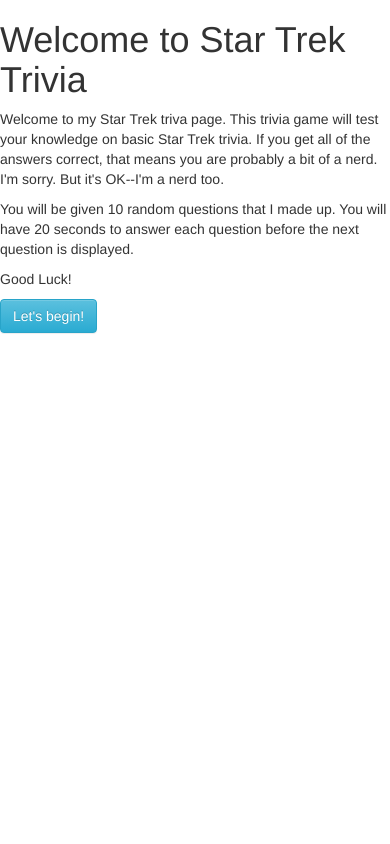
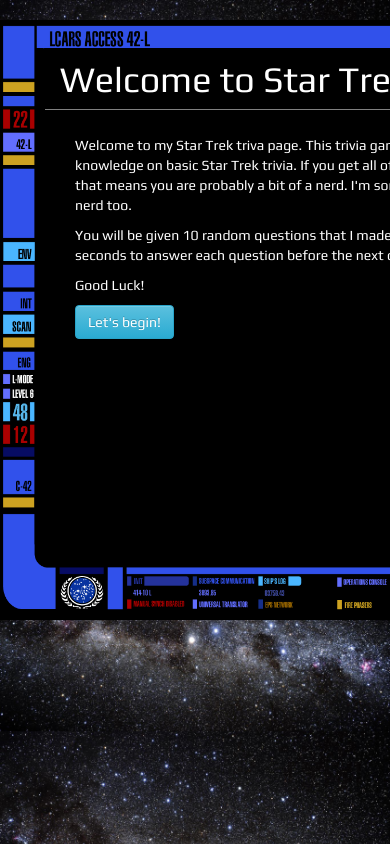
Before and after one commit to jakestenger/TriviaGame, a PHP site: page / in a window 390 px wide; the page is wider, and only the part inside the window is pictured. Run offline with PHP 8.4, Linux system fonts and the light colour scheme; some libraries are stand-ins or nearby versions.

Commit message:
minor js typo fixes and css overhaul

```diff
--- a/assets/css/style.css
+++ b/assets/css/style.css
@@ -1,6 +1,84 @@
+html
+{
+	background-color: black;
+	background: url("../images/space-1.jpg");
+	background-size: 100%;
+}
+
+body
+{
+	margin: 5% auto;
+	width: 960px;
+	height: 600px;
+	background: url("../images/lcars.png");
+	background-size: 100%;
+	background-repeat: no-repeat;
+}
+
+h1, h2, h3, p, button
+{
+	font-family: 'Exo 2', sans-serif;
+	font-family: 'Play', sans-serif;
+	color: white;
+}
+
 .answer
 {
-	border: 1px solid black;
+	border: 1px solid white;
+	background-color: grey;
 	margin-top: 5px;
+	font-size: 12px
+	line-height: 12px;
+	padding: 10px;
+}
+
+.question
+{
+	border: 1px solid white;
+	margin-top: 25px;
+	font-size: 18px;
+	font-weight: 700;
 	padding: 15px;
 }
+
+#header
+{
+	margin-top: 40px;
+}
+
+#splash
+{
+	width: 500px;
+	margin-left: 60px;
+}
+
+#game
+{
+	width: 500px;
+}
+
+
+#question_space, #answer_space
+{
+	margin-top: 20px;
+	margin-bottom: 20px;
+	width: 100%;
+}
+
+#splash
+{
+	margin-top: 25px;
+}
+
+#header
+{
+	margin-left: 60px;
+	border-bottom: 1px grey solid;
+	width: 80%;
+}
+
+#score
+{
+	margin-top: 25px;
+	font-size: 18px;
+}
--- a/assets/javascript/app.js
+++ b/assets/javascript/app.js
@@ -82,7 +82,7 @@ var data = [
 		q: "Data, the android from Star Trek: The Next Generation, had a pet. The pet was...",
 		a: ["A cat named Spot", "An android dog named Quark", "A targarian eel named Data Jr.", "A smaller android version of himself named Datum"],
 		c: 0,
-		d: "His cat was named Spot. He wrote a poem about Spot once. It's bad. It's a bad poem."
+		e: "His cat was named Spot. He wrote a poem about Spot once. It's bad. It's a bad poem."
 	},
 	{
 		q: "Ferengi are an alien race obsessed with...",
@@ -160,10 +160,10 @@ function nextQuestion(){
 		// intervalID is cleared
 		intervalID = setInterval("showCountdown(" + question + ")", 1000);
 		// print the question into the appropriate div
-		$("#question_space").html(data[question]["q"]);
+		$("#question_space").html('<div class="question"><p>' + data[question]["q"] + '</p></div>');
 		// print (append) all the answers to the #answers_space div
 		for (var i = 0; i < data[question]["a"].length; i++) {
-			$("#answers_space").append('<div id="' + i + '" class="answer">' + data[question]["a"][i] + '</div>');
+			$("#answers_space").append('<div id="' + i + '" class="answer"><p>' + data[question]["a"][i] + '</p></div>');
 		};
 		// wait for one of the answers to be clicked on, then call displayAnswer()
 		// this needs the unbind() method tacked on to it, otherwise the button stays in memory
@@ -224,9 +224,11 @@ function showResults() {
 	$("#question_space").html(' ');
 	$("#question_timer").html(' ');
 	$("#answers_space").html('\
+		<div id="score">\
 		<p>Correct answers: ' + correct + '\
-		<p>Inorrect answers: ' + incorrect + '\
+		<p>Incorrect answers: ' + incorrect + '\
 		<p>Unanswered questions: ' + unanswered + '\
+		</div>\
 	');
 	$("#other").html('<button id="btn-reset" class="btn btn-info">Play Again!</button>');
 };
--- a/index.html
+++ b/index.html
@@ -9,6 +9,10 @@
 	<link rel="stylesheet" href="https://maxcdn.bootstrapcdn.com/bootstrap/3.3.7/css/bootstrap.min.css" integrity="sha384-BVYiiSIFeK1dGmJRAkycuHAHRg32OmUcww7on3RYdg4Va+PmSTsz/K68vbdEjh4u" crossorigin="anonymous">
 	<!-- Optional theme -->
 	<link rel="stylesheet" href="https://maxcdn.bootstrapcdn.com/bootstrap/3.3.7/css/bootstrap-theme.min.css" integrity="sha384-rHyoN1iRsVXV4nD0JutlnGaslCJuC7uwjduW9SVrLvRYooPp2bWYgmgJQIXwl/Sp" crossorigin="anonymous">
+
+	<!-- Google font -->
+	<link href="https://fonts.googleapis.com/css?family=Exo+2|Play" rel="stylesheet">
+
 	<!-- My custom stylesheet -->
 	<link rel="stylesheet" href="assets/css/style.css">
 </head>
@@ -27,7 +31,7 @@
 	</div>
 </div>
 
-<div class="row">
+<div id="game" class="row">
 	<div class="col-md-2"></div>
 	<div id="game_space" class="col-md-10">
 		<div id="question_space"></div>
@@ -36,12 +40,6 @@
 	</div>
 	<div class="col-md-2"></div>
 </div>
-<div class="row">
-	<div class="col-md-2"></div>
-	<div id="score-space" class="col-md-5"></div>
-	<div id="other" class="col-md-5"></div>
-	<div class="col-md-2"></div>
-</div>
 
 
 </body>
```
Also changed, not shown: assets/images/space-1.jpg (added).
